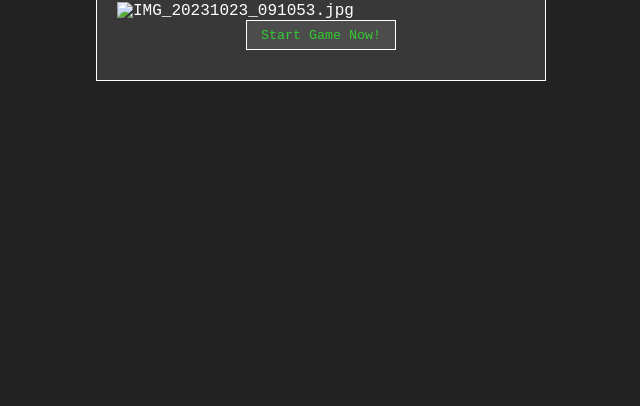
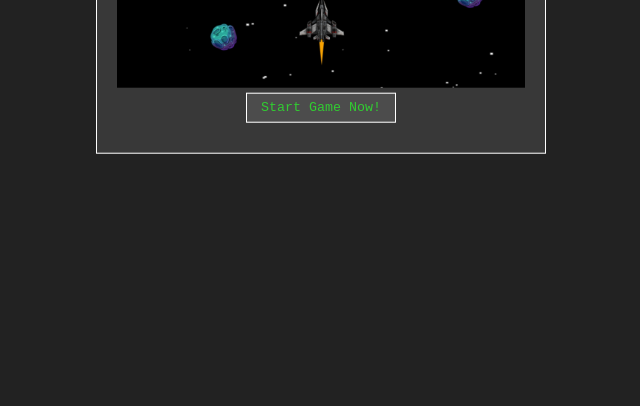
Before and after one commit to aldrin112602/space-invader, a plain HTML site: page index.html in a window 1280 px wide. Shown: the part 394-800 px from the top of the page, without its empty margins (319-959 px from the left). Drawn offline with Linux system fonts and the light colour scheme.

Commit message:
Update index.html

```diff
--- a/index.html
+++ b/index.html
@@ -12,7 +12,7 @@
     <div>
       <h3>Space Invader</h3>
       <small><i>Author: Aldrin Caballero</i></small>
-      <img src="assets/IMG_20231023_091053.jpg" alt="IMG_20231023_091053.jpg">
+      <img src="IMG_20231023_091053.jpg" alt="IMG_20231023_091053.jpg">
       <button onclick="gameStart(this.parentElement)">Start Game Now!</button>
     </div>
     <script src="game.js"></script>
```
